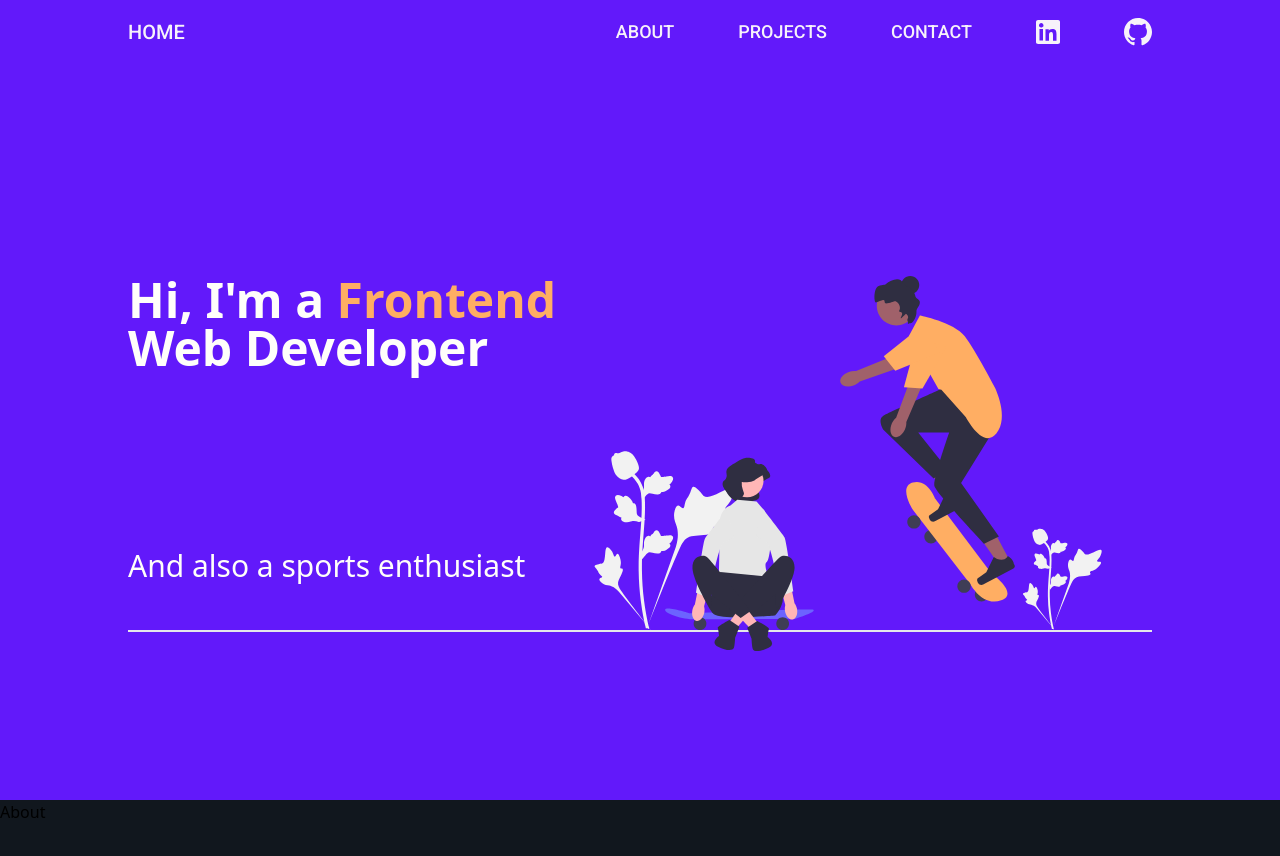
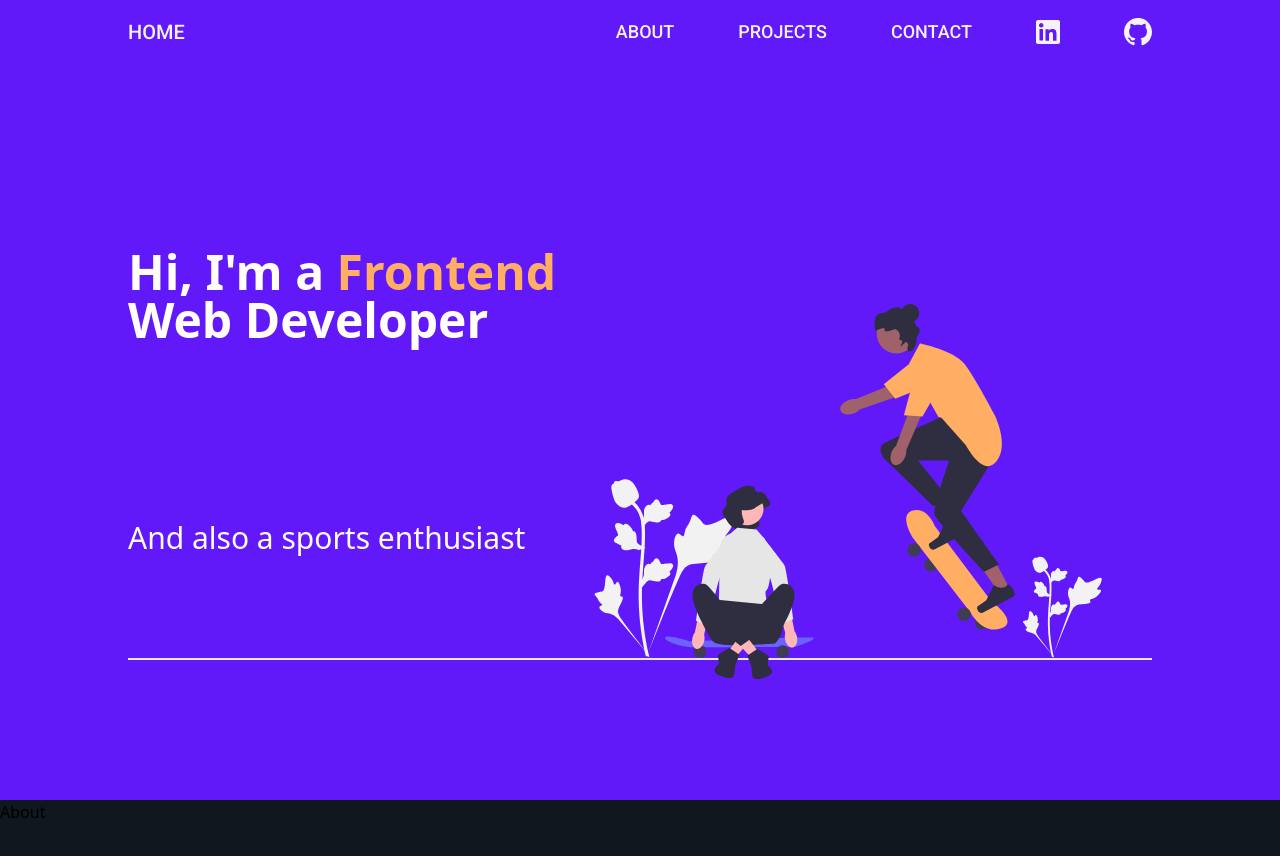
Before and after one commit to airdgo/portfolio, a Next.js app: page / in a window 1280 px wide. Shown: the top 856 px of the page. Built offline with nearby package versions, Linux system fonts and the light colour scheme.

Commit message:
increase space between skateboarding scene and heading two

```diff
--- a/layout/Layout.js
+++ b/layout/Layout.js
@@ -4,7 +4,7 @@ export default function Layout({ children }) {
 	return (
 		<>
 			<Header />
-			<main className="h-full scroll-smooth">{children}</main>
+			<main>{children}</main>
 		</>
 	);
 }
--- a/sections/Home.js
+++ b/sections/Home.js
@@ -17,7 +17,7 @@ export default function Home() {
 						And also a sports enthusiast
 					</h2>
 				</div>
-				<div className="relative w-full max-w-xl">
+				<div className="relative mt-14 w-full max-w-xl">
 					<SkateboardingScene className="relative z-10 h-full w-full" />
 				</div>
 				<hr className="absolute bottom-3 left-0 w-full sm:bottom-5 sm:border" />
```
